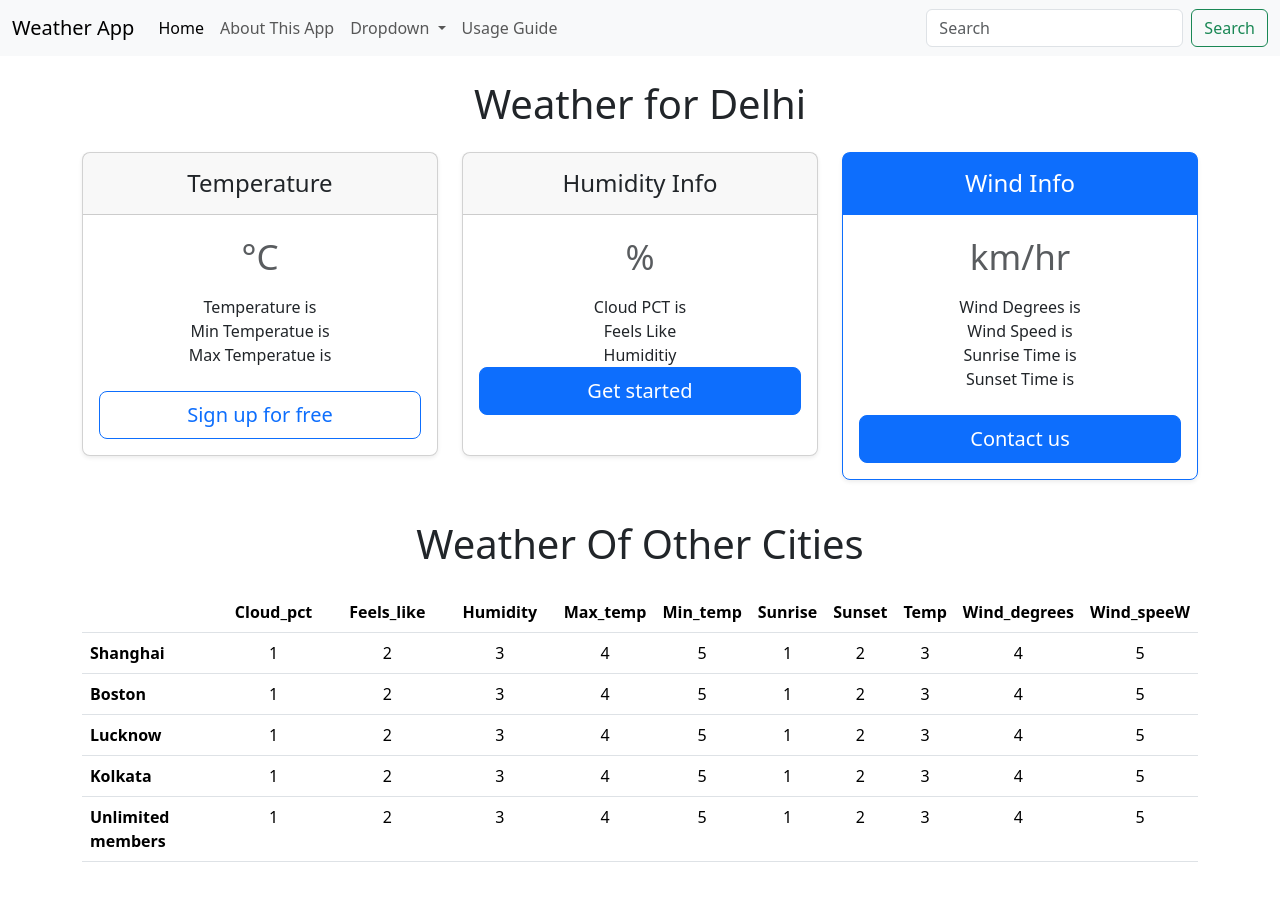
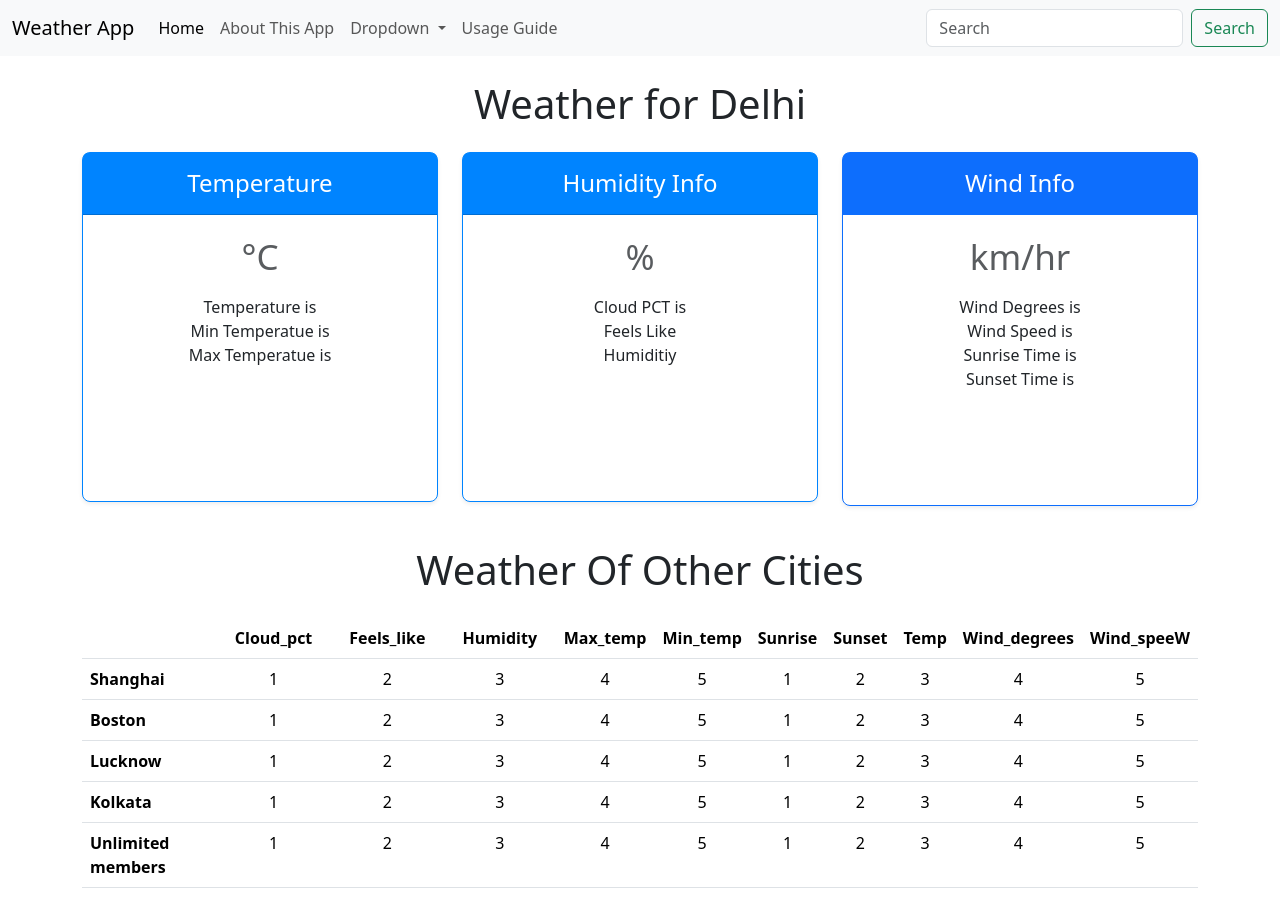
Before and after one commit to jawednasim/Weather-App, a website: page weather.html in a window 1280 px wide. Before the commit the page ends 878 px from the top, so only its background shows below. Drawn offline with nearby package versions, Linux system fonts and the light colour scheme; no server answers.

Commit message:
added css file and make changes over cards.

```diff
--- /dev/null
+++ b/weather.css
@@ -0,0 +1,18 @@
+#btn-temp{
+    background-color:rgb(0, 132, 255);
+    color: rgb(233, 221, 221);
+}
+#humidity-header, #temp-header{
+    background-color: rgb(0, 132, 255);
+    /* border: 2px solid rgb(0, 132, 255); */
+    color: white;
+}
+#humidity-card, #temp-card{
+    border:1px solid rgb(0, 132, 255);
+    height: 350px;
+}
+#wind-card {
+    height: 290px;
+
+
+}
--- a/weather.html
+++ b/weather.html
@@ -5,6 +5,7 @@
     <meta charset="utf-8">
     <meta name="viewport" content="width=device-width, initial-scale=1">
     <title>Weatheria</title>
+    <link rel="stylesheet" href="weather.css">
     <link href="https://cdn.jsdelivr.net/npm/bootstrap@5.3.2/dist/css/bootstrap.min.css" rel="stylesheet"
         integrity="sha384-T3c6CoIi6uLrA9TneNEoa7RxnatzjcDSCmG1MXxSR1GAsXEV/Dwwykc2MPK8M2HN" crossorigin="anonymous">
 </head>
@@ -53,32 +54,32 @@
     </nav>
 
 
-    <!-- container card items for showing weathers  -->
+    <!-- containter card items for showing weathers  -->
     <div class="container">
         <h1 class="my-4  text-center">Weather for <span id="cityName"></span></h1>
         <main>
             <div class="row row-cols-1 row-cols-md-3 mb-3 text-center">
                 <div class="col">
-                    <div class="card mb-4 rounded-3 shadow-sm">
-                        <div class="card-header py-3">
-                            <h4 class="my-0 fw-normal">Temperature</h4>
+                    <div class="card mb-4 rounded-3 shadow-sm" id="temp-card">
+                        <div class="card-header py-3" id="temp-header">
+                            <h4 class="my-0 fw-normal" >Temperature</h4>
                         </div>
-                        <div class="card-body">
+                        <div class="card-body" >
                             <h1 class="card-title pricing-card-title"><span id="temp2"></span><small
                                     class="text-body-secondary fw-light"> °C</small></h1>
-                            <ul class="list-unstyled mt-3 mb-4">
+                            <ul class="list-unstyled mt-3 mb-4" >
                                 <li>Temperature is <span id="temp"></span></li>
                                 <li>Min Temperatue is <span id="min_temp"></span></li>
                                 <li>Max Temperatue is <span id="max_temp"></span></li>
 
                             </ul>
-                            <button type="button" class="w-100 btn btn-lg btn-outline-primary">Sign up for free</button>
+                            <!-- <button type="button" id="btn-temp" class="w-100 btn btn-lg btn-outline-primary">Sign up for free</button> -->
                         </div>
                     </div>
                 </div>
                 <div class="col">
-                    <div class="card mb-4 rounded-3 shadow-sm">
-                        <div class="card-header py-3">
+                    <div class="card mb-4 rounded-3 shadow-sm" id="humidity-card">
+                        <div class="card-header py-3 " id="humidity-header">
                             <h4 class="my-0 fw-normal">Humidity Info</h4>
                         </div>
                         <div class="card-body">
@@ -89,7 +90,7 @@
                                 <li>Feels Like <span id="feels_like"></span></li>
                                 <li>Humiditiy <span id="humidity"></span></li>
 
-                            <button type="button" class="w-100 btn btn-lg btn-primary">Get started</button>
+                            <!-- <button type="button" class="w-100 btn btn-lg btn-primary">Get started</button> -->
                         </div>
                     </div>
                 </div>
@@ -98,7 +99,7 @@
                         <div class="card-header py-3 text-bg-primary border-primary">
                             <h4 class="my-0 fw-normal">Wind Info</h4>
                         </div>
-                        <div class="card-body">
+                        <div class="card-body" id="wind-card">
                             <h1 class="card-title pricing-card-title"><span id="wind_speed2"></span><small
                                     class="text-body-secondary fw-light"> km/hr</small></h1>
                             <ul class="list-unstyled mt-3 mb-4">
@@ -107,12 +108,11 @@
                                 <li>Sunrise Time is <span id="sunrise"></span></li>
                                 <li>Sunset Time is  <span id="sunset"></span></li>
                             </ul>
-                            <button type="button" class="w-100 btn btn-lg btn-primary">Contact us</button>
+                            <!-- <button type="button" class="w-100 btn btn-lg btn-primary">Contact us</button> -->
                         </div>
                     </div>
                 </div>
             </div>
-
             <h2 class="display-6 text-center mb-4">Weather Of Other Cities</h2>
 
             <div class="table-responsive">
```
